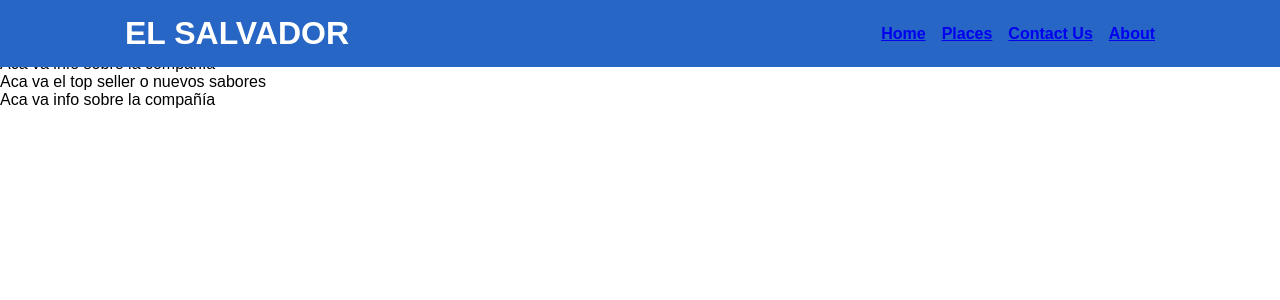
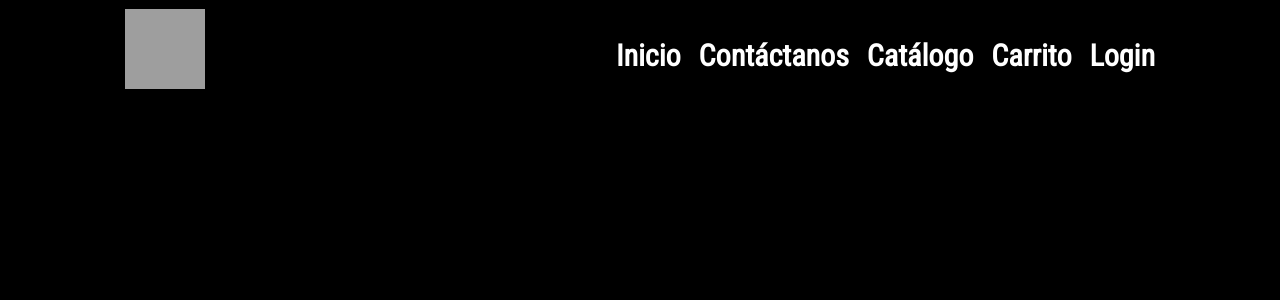
Before and after one commit to Esen-Q1-2022-Prog-Interfaz/grupo01-proyecto-final, a Flask app: page /page/ in a window 1280 px wide. Shown: the top 300 px of the page. Run offline with Flask 2, Linux system fonts and the light colour scheme; grey boxes are pictures that could not be loaded.

Commit message:
Home page

```diff
--- a/static/css/style.css
+++ b/static/css/style.css
@@ -1,10 +1,10 @@
-
-
 *{
     margin:0;
     padding:0;
     box-sizing: border-box;
-    font-family: 'Poppins', sans-serif;
+    font-family: 'Roboto', sans-serif;
+    font-family: 'Roboto Condensed', sans-serif;
+    background-color:black;
 }
 
 header{
@@ -13,7 +13,21 @@ header{
     left: 0;
     right: 0;
     z-index: 99;
-    background-color: #2766c5;
+    background-color: black;
+}
+
+nav{
+    display: grid;
+    grid-gap: 18px;
+    grid-template-columns:  repeat(5, auto);
+    font-weight: 600;
+    align-items: center;
+    background-color: black;
+}
+
+nav a:hover{
+    color: aqua;
+    transition: all 0.5s;
 
 }
 
@@ -30,14 +44,14 @@ header{
 
     position: relative;
     color:white;
+    background-color: black;
 }
 
-nav{
-    display: grid;
-    grid-gap: 16px;
-    grid-template-columns:  repeat(4, auto);
-    font-weight: 600;
-    align-items: center;
+.logo-image img{
+    width: 80px;
+    height: 80px;
+    overflow: hidden;
+    margin-top: -6px;
 }
 
 h2{
@@ -46,8 +60,79 @@ h2{
     font-weight: 700;
 }
 
-.logs{
+a{
+    color: white;
+    font-size:30px;
+    text-decoration: none;
+    background-color: inherit;
+}
+
+p{
+    background-color: inherit;
+}
+
+.banner{
+    position: relative;
+    min-height: 100vh;
+    display: flex;
+    align-items: center;
+
+    background-image: url("https://media.istockphoto.com/photos/vaping-eliquid-from-an-electronic-cigarette-picture-id1199485567?k=20&m=1199485567&s=170667a&w=0&h=AFgGPV0J52DlciAOshrbOVpcJY0D8-SzQIoazuOTEos=");
+    background-position: center left;
+    background-size: cover;
+
+    font-size: 35px;
+    color: #fff;
+    background-color: black;
+}
+
+.h1ban{
+    font-size: 72px;
+    color: #fff;
+    line-height: 1.2;
+    margin-bottom: 30px;
+    background-color: inherit;
+}
+
+.h3ban{
+    font-size: 36px;
+    color: #fff;
+    font-weight: 400;
+    margin-bottom: 25px;
+    background-color: inherit;
+}
+
+.banner:after{
+    content: "";
+    display: block;
+    position: absolute;
+    top: 0;
+    left: 0;
+    right: 0;
+    bottom: 0;
+    z-index: 0;
+    background-color: rgb(22, 33, 43);
+    opacity: 0.5;
+}
+
+.container {
+    max-width: 1600px;
+    margin: 0 auto;
+    padding-left: 125px;
+    padding-right: 125px;
+    width: 100%;
+    position: relative;
+    z-index: 1;
+    background-color: transparent;
+}
+
+span1{
+    color: aqua;
+    background-color: inherit;
+}
+
+span2{
+    font-weight: bold;
     color: red;
-    margin-top: 40px;
-
+    background-color: inherit;
 }
--- a/templates/layout.html
+++ b/templates/layout.html
@@ -7,6 +7,9 @@
     <meta name="viewport" content="width=device-width, initial-scale=1.0">
     <title>American Vape Juice</title>
 
+    <link rel="preconnect" href="https://fonts.googleapis.com">
+    <link rel="preconnect" href="https://fonts.gstatic.com" crossorigin>
+    <link href="https://fonts.googleapis.com/css2?family=Roboto+Condensed&family=Roboto:ital,wght@0,100;0,300;0,700;0,900;1,900&display=swap" rel="stylesheet">
     <link rel="stylesheet" href="static/css/style.css">
     <title>{% block title %}{% endblock %}</title>
 </head>
@@ -14,14 +17,21 @@
 <body>
 
     <!-- top nav bar -->
-   <header>
+    <header>
         <div class="container_nav">
-            <h2><span>El Salvador</span></h2>
+
+            <a class="navbar-brand" href="/">
+                <div class="logo-image">
+                    <img src="http://www.americanvapejuice.com/wp-content/uploads/2021/06/cropped-Untitled-design-2-110x110.png"
+                    class="img-fluid">
+                </div>
+            </a>
             <nav>
-                    <a href="#Home">Home</a>
-                    <a href="#Places">Places</a>
-                    <a href="#gallery">Contact Us</a>
-                    <a href="#">About</a>
+                    <a href="#">Inicio</a>
+                    <a href="#">Contáctanos</a>
+                    <a href="#">Catálogo</a>
+                    <a href="#">Carrito</a>
+                    <a href="#">Login</a>
             </nav>
         </div>
     </header>
```
Also changed, not shown: templates/home.html (+18 -5 lines), vv.jpg (added).
